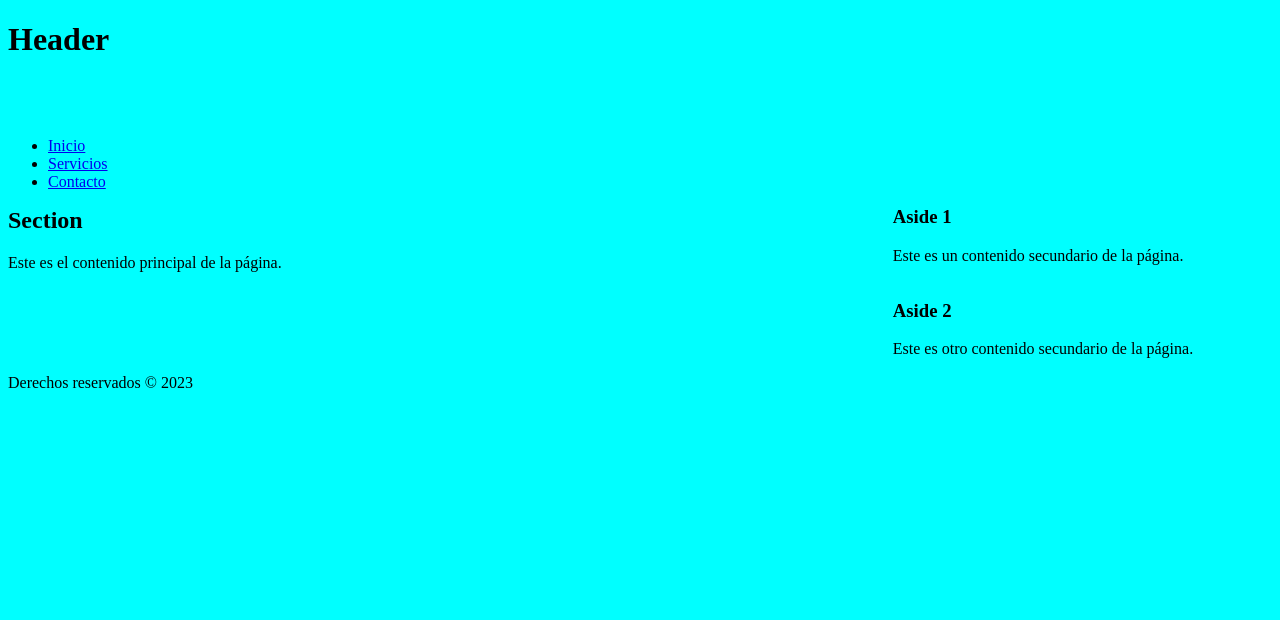
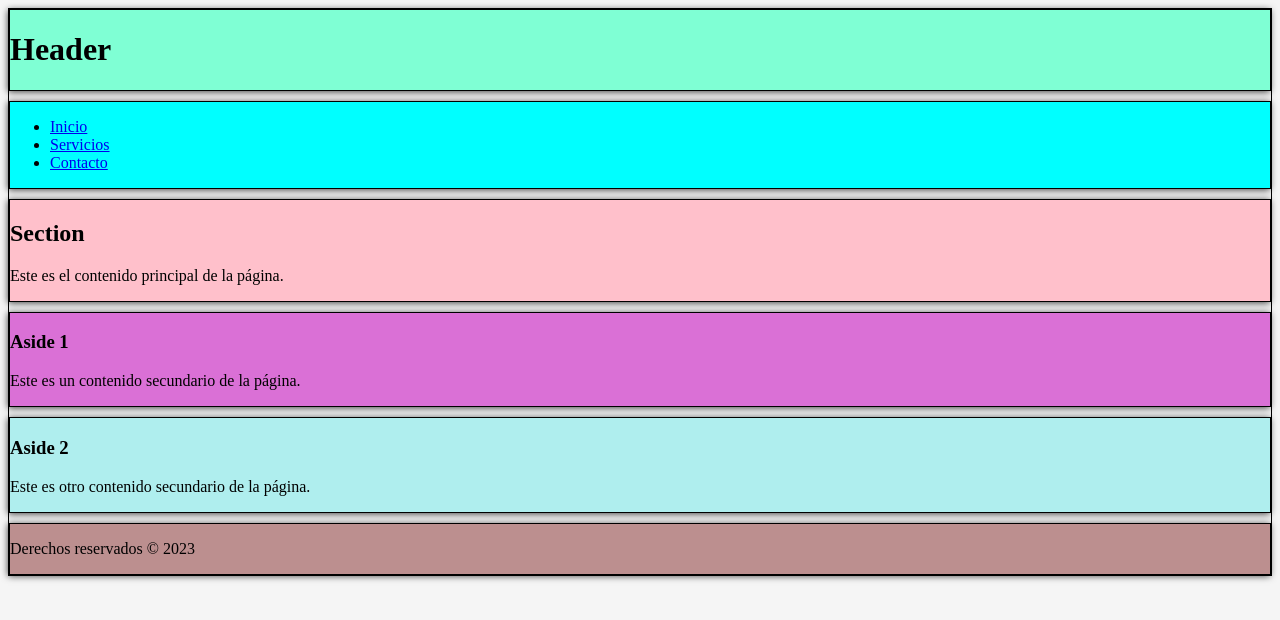
Before and after one commit to DiegoM-Munoz/webMaquetada, a plain HTML site: page index.html in a window 1280 px wide. Drawn offline with Linux system fonts and the light colour scheme.

Commit message:
se crea la plantilla en grid, con colores para identificar

```diff
--- a/assets/styles.css
+++ b/assets/styles.css
@@ -1,25 +1,63 @@
 *{
-    background-color: aqua;
+    background-color: whitesmoke;
+}
+.main {
+    border: solid 1px;
+    display: grid;
+    gap: 10px;
+    /* "grid-template-areas" permite definer la cuadrilla como se distribuira en el grid */
+    grid-template-areas:
+    "header"
+    "nav"
+    "section"
+    "aside1"
+    "aside2"
+    "footer";
+}
+/* Estilo para todos los descendientes de '.main' */
+.main > * {
+    box-shadow: -1px 1px 7px 0px rgba(0, 0, 0, 0.75);
+    border: solid 1px;
 }
 .header {
-    height: 100px;
+    background-color: aquamarine;
+    height: auto;
+    grid-area: header;
 }
 .nav {
-    height: 50px;
+    background-color: aqua;
+    height: auto;
+    grid-area: nav;
 }
 .section {
-    width: 60%;
-    float: left;
+    background-color: pink;
+    width: auto;
+    grid-area: section;
 }
 .aside1 {
-    width: 30%;
-    float: right;
+    background-color: orchid;
+    width: auto;
+    grid-area: aside1;
 }
 .aside2 {
-    width: 30%;
-    float: right;
+    background-color: paleturquoise;
+    width: auto;
+    grid-area: aside2;
 }
 .footer {
-    height: 50px;
+    background-color: rosybrown;
+    height: auto;
     clear: both;
+    grid-area: footer;
 }
+
+@media (max-width: 800px) {
+    .main {
+        grid-template-areas:
+        "header header header"
+        "nav nav nav"
+        "section aside1 aside1"
+        "section aside2 aside2"
+        "footer footer footer";
+    }
+}
--- a/index.html
+++ b/index.html
@@ -7,30 +7,32 @@
     <link rel="stylesheet" href="assets/styles.css" />
   </head>
   <body>
-    <header class="header">
-      <h1>Header</h1>
+    <div class="main">
+        <header class="header" id="divMain">
+        <h1 class="header">Header</h1>
         </header>
-    <nav class="nav">
-      <ul>
-        <li><a href="#">Inicio</a></li>
-        <li><a href="#">Servicios</a></li>
-        <li><a href="#">Contacto</a></li>
+        <nav class="nav" id="divMain">
+        <ul class="nav">
+            <li class="nav"><a class="nav" href="#">Inicio</a></li>
+            <li class="nav"><a class="nav" href="#">Servicios</a></li>
+            <li class="nav"><a class="nav" href="#">Contacto</a></li>
         </ul>
         </nav>
-    <section class="section">
-      <h2>Section</h2>
-      <p>Este es el contenido principal de la página.</p>
+        <section class="section" id="divMain">
+        <h2 class="section">Section</h2>
+        <p class="section">Este es el contenido principal de la página.</p>
         </section>
-    <aside class="aside1">
-      <h3>Aside 1</h3>
-      <p>Este es un contenido secundario de la página.</p>
+        <aside class="aside1" id="divMain">
+        <h3 class="aside1">Aside 1</h3>
+        <p class="aside1">Este es un contenido secundario de la página.</p>
         </aside>
-    <aside class="aside2">
-      <h3>Aside 2</h3>
-      <p>Este es otro contenido secundario de la página.</p>
+        <aside class="aside2" id="divMain">
+        <h3 class="aside2">Aside 2</h3>
+        <p class="aside2">Este es otro contenido secundario de la página.</p>
         </aside>
-    <footer class="footer">
-      <p>Derechos reservados &copy; 2023</p>
+        <footer class="footer" id="divMain">
+        <p class="footer">Derechos reservados &copy; 2023</p>
         </footer>
+    </div>
   </body>
 </html>
```
Lines whose indentation alone changed are shown as unchanged.
